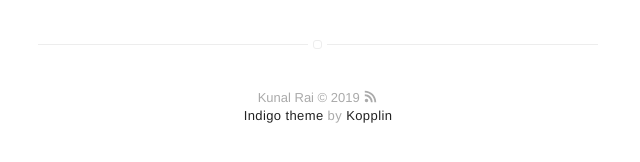
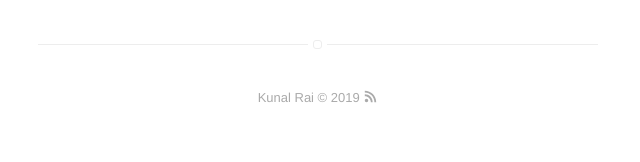
Before and after one commit to kunalrye/kunalrye.github.io, a Jekyll site: the page built from index.html, in a window 1280 px wide. Shown: the part 489-651 px from the top of the page, without its empty margins (322-962 px from the left). Built offline with Jekyll 4.4.1, drawn with Linux system fonts in a browser that asks for light colours.

Commit message:
index.html edits

```diff
--- a/_config.yml
+++ b/_config.yml
@@ -40,7 +40,7 @@ permalink: /:title/
 # google: mygoogle
 # instagram: kunal_rye
 # pinterest: mypinterest
-behance: ksrai9914a6
+# behance: ksrai9914a6
 linkedin: kunalsrai
 # youtube: myyoutube
 # spotify: myspotify
--- a/_includes/footer.html
+++ b/_includes/footer.html
@@ -1,7 +1,7 @@
 <footer class="footer-main">
     {{ site.name }} © {{ site.time | date: '%Y' }} <a class="link" href="{{ site.url }}/feed.xml" target="_blank"><svg class="icon icon-rss"><use xlink:href="#icon-rss"></use></svg></a>
 
-    <p class="extra">
+    <!-- <p class="extra">
         <a class="link" href="https://github.com/sergiokopplin/indigo">Indigo theme</a> by <a class="link" href="https://github.com/sergiokopplin/indigo">Kopplin</a>
-    </p>
+    </p> -->
 </footer>
```
